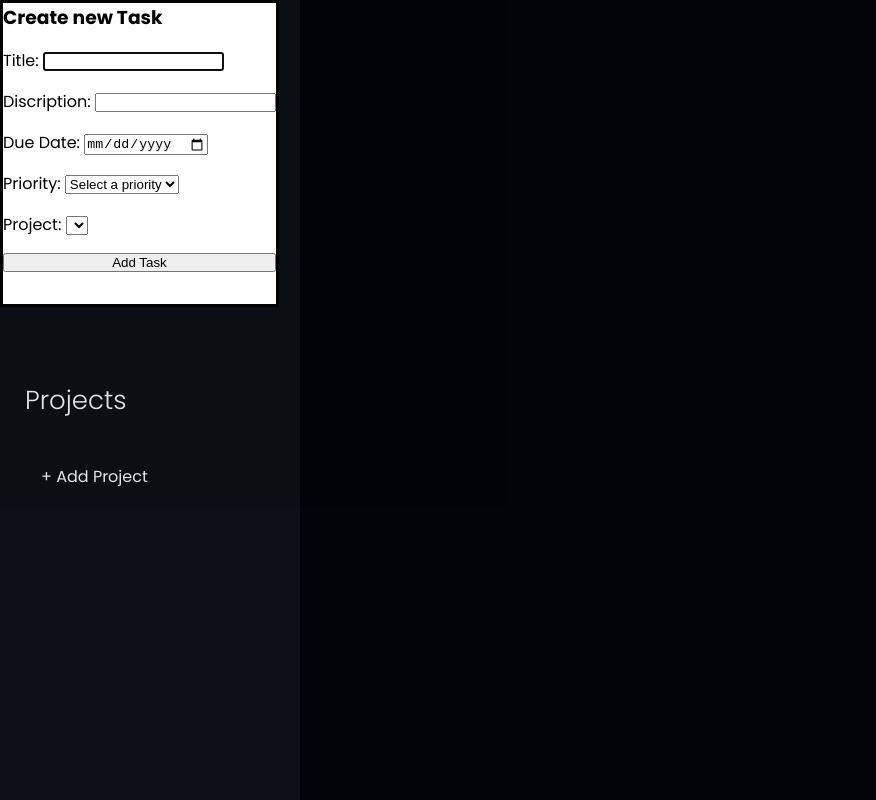
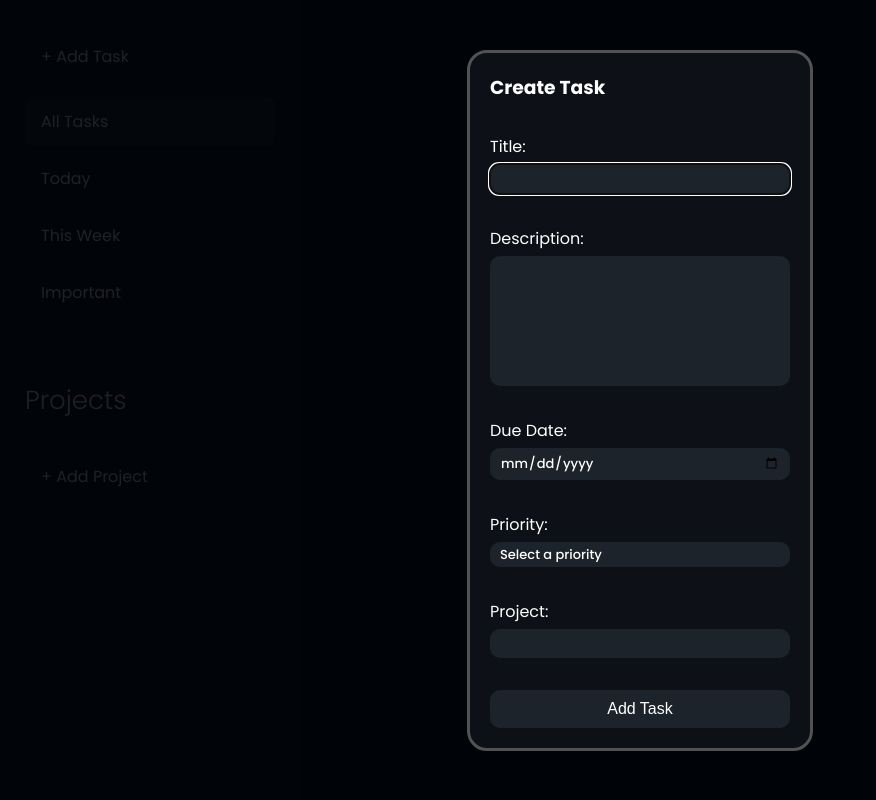
Before and after one commit to PDLIF/to-do-list-TOP, a website built with webpack: page src/index.html in a window 1280 px wide. Both pictures are taken after a click on the element "+ Add Task". Shown: the whole page, without its empty margins (0-876 px from the left). Built offline with nearby package versions, Linux system fonts and the light colour scheme.

Commit message:
add more styling

```diff
--- a/src/index.html
+++ b/src/index.html
@@ -11,22 +11,22 @@
     <main class="main">
         <dialog id="addTaskForm" class="add-task-form-dialog hidden">
             <form method="dialog" class="form add-task-form">
-                <h3 class="form-heading">Create new Task</h3>
+                <h3 class="form-heading">Create Task</h3>
                 <div class="formField">
                     <label for="title">Title:</label>
-                    <input type="text" id="title" name="title" class="task-title-input" required>
+                    <input type="text" id="title" name="title" class="form-input task-title-input" required>
                 </div>
                 <div class="formField">
-                    <label for="description">Discription:</label>
-                    <input type="text" id="description" name="description" class="description-input" required>
+                    <label for="description">Description:</label>
+                    <textarea type="text" id="description" name="description" class="form-input description-input" rows="6" required></textarea>
                 </div>
                 <div class="formField">
                     <label for="due-date">Due Date:</label>
-                    <input type="date" id="due-date" name="due-date" class="due-date" required>
+                    <input type="date" id="due-date" name="due-date" class="form-input due-date" required>
                 </div>
                 <div class="formField">
                     <label for="priority">Priority:</label>
-                    <select id="priority" name="options" class="priority">
+                    <select id="priority" name="options" class="form-input priority">
                         <option value="" disabled selected hidden>Select a priority</option>
                         <option value="None">None</option>
                         <option value="Low">Low</option>
@@ -37,32 +37,32 @@
                 </div>
                 <div class="formField">
                     <label for="project">Project:</label>
-                    <select id="project" name="project" class="project-select">
+                    <select id="project" name="project" class="form-input project-select">
                     </select>
                 </div>
-                <button type="submit" class="add-task-form-btn">Add Task</button>
+                <button type="submit" class="form-submit-btn add-task-form-btn">Add Task</button>
             </form>
         </dialog>
         <dialog id="editTaskForm" class="edit-task-form-dialog hidden">
             <form method="dialog" class="form edit-task-form">
-                <h3 class="form-heading">Create new Task</h3>
+                <h3 class="form-heading">Edit Task</h3>
                 <div class="formField">
                     <label for="title">Title:</label>
-                    <input type="text" id="title" name="title" class="task-title-input" required>
+                    <input type="text" id="title" name="title" class="form-input task-title-input" required>
                 </div>
                 <div class="formField">
                     <label for="description">Discription:</label>
-                    <input type="text" id="description" name="description" class="description-input" required>
+                    <textarea type="text" id="description" name="description" class="form-input description-input" required></textarea>
                 </div>
                 <div class="formField">
                     <label for="dueDate">Due Date:</label>
-                    <input type="date" id="dueDate" name="due-date" class="due-date" required>
+                    <input type="date" id="dueDate" name="due-date" class="form-input due-date" required>
                 </div>
                 <div class="formField">
                     <label for="priority">Priority:</label>
-                    <select id="priority" name="options" class="priority">
+                    <select id="priority" name="options" class="form-input priority">
                         <option value="" disabled selected hidden>Select a priority</option>
-                        <option value="None">None</option>
+                        <option value="None" class="option-placeholder">None</option>
                         <option value="Low">Low</option>
                         <option value="Medium">Medium</option>
                         <option value="High">High</option>
@@ -71,10 +71,10 @@
                 </div>
                 <div class="formField">
                     <label for="project">Project:</label>
-                    <select id="project" name="project" class="project-select">
+                    <select id="project" name="project" class="form-input project-select">
                     </select>
                 </div>
-                <button type="submit" class="save-task-form-btn">Save</button>
+                <button type="submit" class="form-submit-btn save-task-form-btn">Save</button>
             </form>
         </dialog>
         <dialog class="add-project-form-dialog hidden">
--- a/src/style.css
+++ b/src/style.css
@@ -10,6 +10,8 @@
     --h2: 84px;
     --h1: 119px;
     --cta-logo-cize: 150px;
+
+    --border-color: rgb(82, 82, 82);
 
     --main-bg-color: #010409;
     --sidebar-bg-color: #0D1117;
@@ -34,6 +36,11 @@
     --high-priority-color:rgb(219, 155, 36);
     --critical-priority-color: rgba(223, 9, 9, 0.838);
     --due-date-bg: #2d3945;
+
+    --form-bg: #0D1117;
+    --form-input-bg: #1c232b;
+    --form-btn-color: #1c232b;
+    --form-btn-color-hover: #232d37;
 }
 
 * {
@@ -138,11 +145,11 @@ body {
 .form {
     display: flex;
     flex-direction: column;
-    gap: 1rem;
+    gap: 2rem;
 
     width: fit-content;
     margin: 0 auto;
-    margin-bottom: 2rem;
+    padding: 20px;
 }
 
 .content {
@@ -221,7 +228,7 @@ body {
     background-color: var(--task-div-color);
     box-shadow: 5px 5px 10px rgba(0, 0, 0, 0.05);
 
-    border: 2px solid rgb(82, 82, 82);
+    border: 2px solid var(--border-color);
 
     position: relative;
 }
@@ -253,7 +260,7 @@ body {
     text-overflow: ellipsis;
 }
 
-.task-div .due-date-wrapper, .task-div .priority-wrapper, .task-div .heading, .task-div .description, .side-menu .projects-heading {
+.task-div .due-date-wrapper, .task-div .priority-wrapper, .task-div .heading, .task-div .description, .side-menu .projects-heading, .form-heading {
     cursor: default;
 }
 
@@ -371,3 +378,79 @@ body {
 .due-date, .priority {
     font-weight: 500;
 }
+
+
+
+
+
+
+
+
+dialog {
+    margin: auto;
+    border-radius: 20px;
+    background-color: var(--form-bg);
+
+    color: #ffff;
+    border-color: var(--border-color);
+}
+
+dialog::backdrop {
+    background-color: #010409e2;
+}
+
+.formField {
+    display: flex;
+    flex-direction: column;
+    gap: 5px;
+}
+
+.formField > label {
+    width: 100px;
+}
+
+.form-input {
+    font-family: 'Poppins', sans-serif;
+    width: 300px;
+    padding: 5px 10px;
+    font-size: 13px;
+
+    border-radius: 10px;
+    border: none;
+
+    appearance: none;
+    background-color: var(--form-input-bg);
+    color: #ffff;
+
+    cursor: pointer;
+}
+
+.form-input.description-input {
+    resize: none;
+}
+
+form .form-submit-btn {
+    font-size: var(--p);
+    color: #ffff;
+
+    width: 300px;
+    padding: 10px;
+
+    border: none;
+    border-radius: 10px;
+    background-color: var(--form-btn-color);
+
+    cursor: pointer;
+}
+
+form .form-submit-btn:hover {
+    background-color: var(--form-btn-color-hover);
+}
+
+form .form-submit-btn:active {
+    background-color: var(--form-btn-color);
+}
+
+option .option-placeholder {
+    color: red; /* Placeholder color */
+}
```
